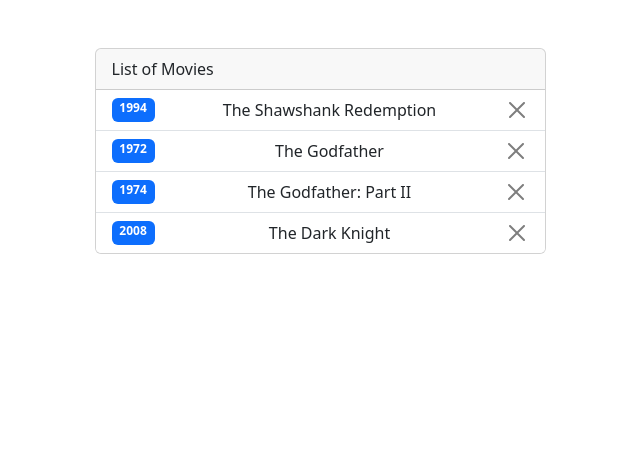
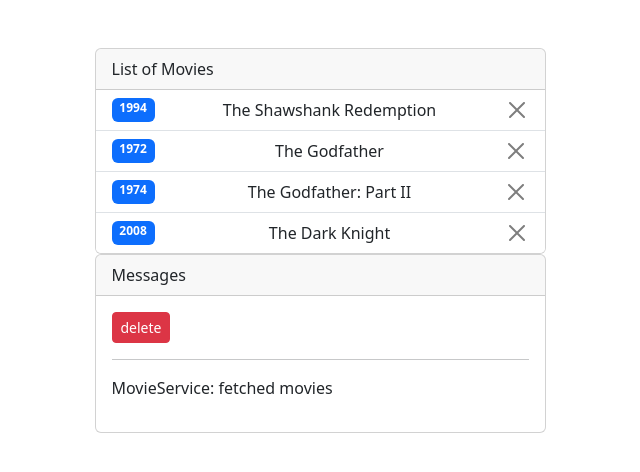
Before and after one commit to ebrardev/movieapp-angular, an Angular app: page / in a window 1280 px wide. Shown: the top 472 px of the page, without its empty margins (320-960 px from the left). Built offline with nearby package versions, Linux system fonts and the light colour scheme.

Commit message:
logging component

```diff
--- a/src/app/app.component.html
+++ b/src/app/app.component.html
@@ -2,6 +2,7 @@
     <div class="row justify-content-center">
         <div class="col-md-5 mt-5">
             <movies></movies>
+            <logging></logging>
         </div>
     </div>
 </div>
--- a/src/app/app.module.ts
+++ b/src/app/app.module.ts
@@ -6,13 +6,15 @@ import { MoviesComponent } from './movies/movies.component';
 import { MovieComponent } from './movie/movie.component';
 import { FormsModule } from '@angular/forms';
 import { MovieDetailComponent } from './movie-detail/movie-detail.component';
+import { LoggingComponent } from './logging/logging.component';
 
 @NgModule({
   declarations: [
     AppComponent,
     MoviesComponent,
     MovieComponent,
-    MovieDetailComponent
+    MovieDetailComponent,
+    LoggingComponent
   ],
   imports: [
     BrowserModule,
--- /dev/null
+++ b/src/app/logging.service.ts
@@ -0,0 +1,18 @@
+import { Injectable } from '@angular/core';
+
+@Injectable({
+  providedIn: 'root'
+})
+export class LoggingService {
+
+  messages: string[] = [];
+
+  add (message: string) {
+    this.messages.push(message);
+  }
+  clear () {
+    this.messages = [];
+  }
+
+  constructor() { }
+}
--- /dev/null
+++ b/src/app/logging/logging.component.html
@@ -0,0 +1,12 @@
+<div class="card" *ngIf="loggingService.messages.length" >
+    <div class="card-header">
+        Messages
+    </div>
+    <div class="card-body">
+        <button (click)="loggingService.clear( )"  class="btn btn-danger btn-sm" >delete</button>
+        <hr>
+      <p  *ngFor="let message of loggingService.messages">
+        {{message}}
+      </p>
+    </div>
+</div>
--- /dev/null
+++ b/src/app/logging/logging.component.ts
@@ -0,0 +1,15 @@
+import { Component,OnInit } from '@angular/core';
+import { LoggingService } from '../logging.service';
+
+@Component({
+  selector: 'logging',
+  templateUrl: './logging.component.html',
+  styleUrls: ['./logging.component.css']
+})
+export class LoggingComponent {
+
+  constructor(public loggingService: LoggingService) { }
+
+  ngOnInit(): void {
+  }
+}
--- a/src/app/movie.service.ts
+++ b/src/app/movie.service.ts
@@ -2,6 +2,8 @@ import { Injectable } from '@angular/core';
 import { Movie } from './movie';
 import { Movies } from './movie.datasource';
 import { Observable, of } from 'rxjs';
+
+import { LoggingService } from './logging.service';
 
 @Injectable({
   providedIn: 'root'
@@ -10,9 +12,10 @@ export class MovieService {
 
 
 
-  constructor() { }
+  constructor(private loggingService: LoggingService) {  }
 
   getMovies(): Observable< Movie[]> {
+    this.loggingService.add('MovieService: fetched movies');
     return of(Movies);
   }
 
```
Also changed, not shown: src/app/logging/logging.component.css (added), 2 other files (tests, documents, lock files or other folders).
